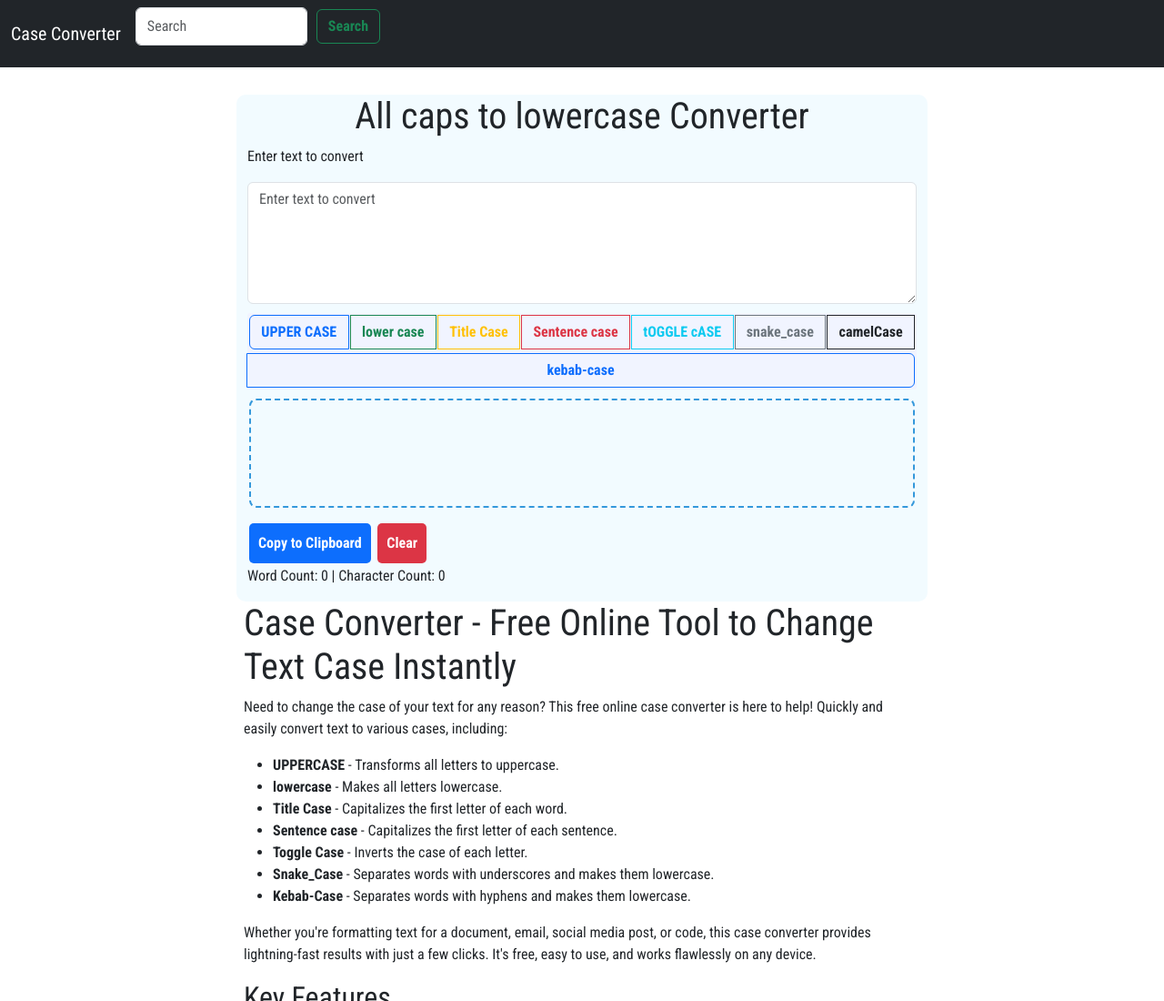
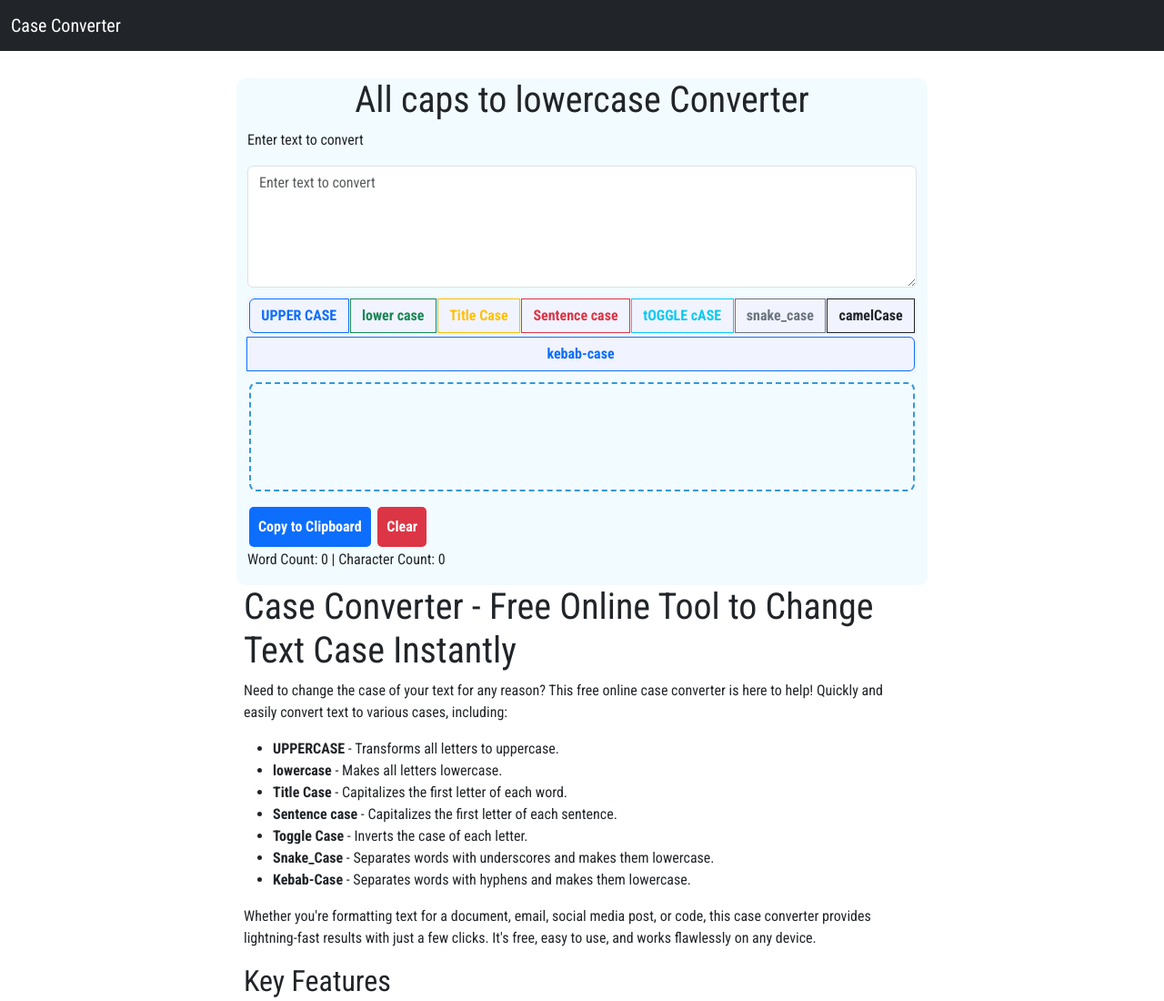
Before and after one commit to thanhphatit/case-converter, a plain HTML site: page index.html in a window 1280 px wide. Shown: the top 1100 px of the page at 91% size. Drawn offline with nearby package versions, Linux system fonts and the light colour scheme.

Commit message:
Update time: 20241205-114701

```diff
--- a/index.html
+++ b/index.html
@@ -121,8 +121,8 @@
                 aria-label="Toggle navigation">
                 <span class="navbar-toggler-icon"></span>
             </button>
-            <div class="collapse navbar-collapse" id="navbarSupportedContent">
-                <!-- <ul class="navbar-nav me-auto mb-2 mb-lg-0">
+            <!-- <div class="collapse navbar-collapse" id="navbarSupportedContent">
+                <ul class="navbar-nav me-auto mb-2 mb-lg-0">
                 <li class="nav-item">
                     <a class="nav-link active" aria-current="page" href="https://tools.itblognote.com/case-converter/">Home</a>
                 </li>
@@ -142,12 +142,12 @@
                 <li class="nav-item">
                     <a class="nav-link disabled" aria-disabled="true">Disabled</a>
                 </li>
-            </ul> -->
+            </ul>
                 <form class="d-flex" role="search">
                     <input class="form-control me-2" type="search" placeholder="Search" aria-label="Search">
                     <button class="btn btn-outline-success" type="submit">Search</button>
                 </form>
-            </div>
+            </div> -->
         </div>
     </nav>
 
```
